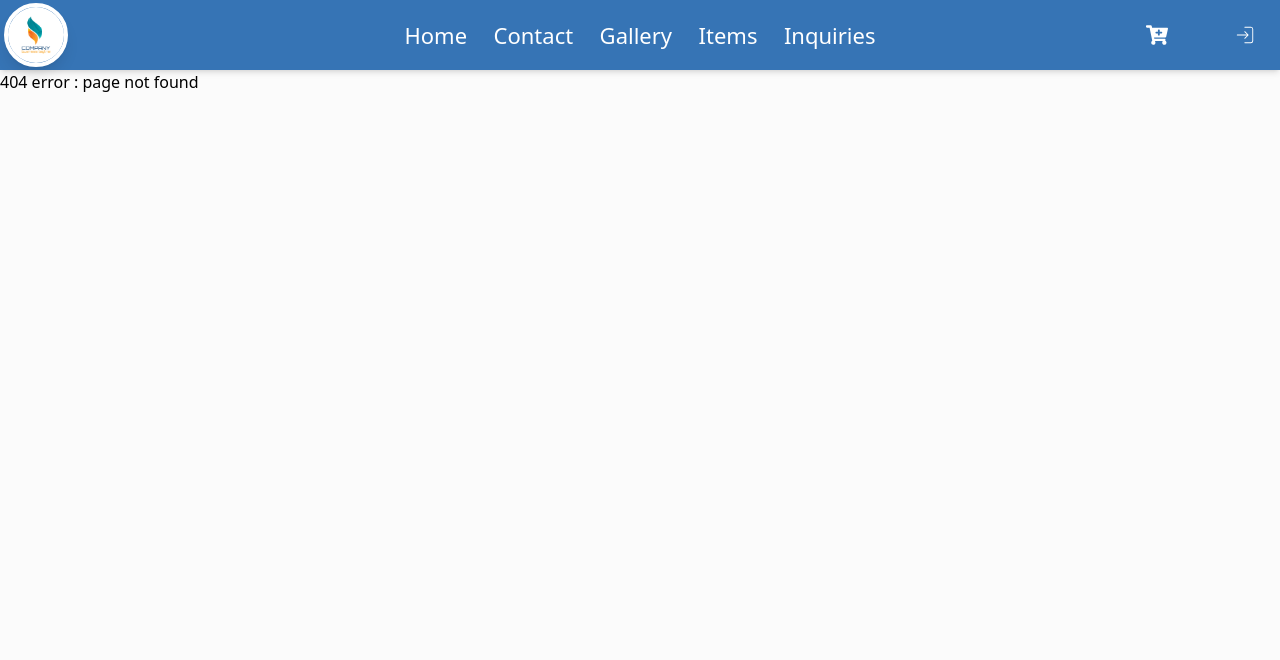
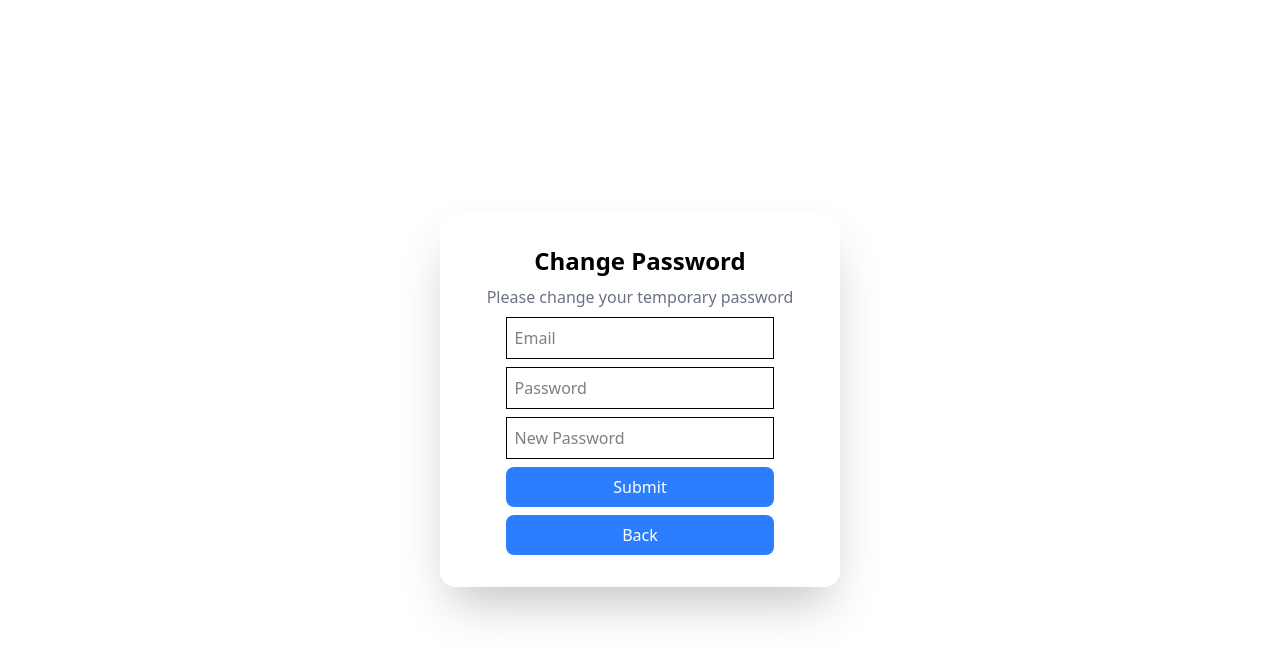
Before and after one commit to Chathura11/kv-audio-frontend, a React (Vite) app: page /change-password in a window 1280 px wide. Before the commit this address had no page. Shown: the top 660 px of the page. Built offline with nearby package versions, Linux system fonts and the light colour scheme.

Commit message:
added forgot password pages

```diff
--- a/src/App.jsx
+++ b/src/App.jsx
@@ -9,6 +9,8 @@ import Login from './pages/login/login';
 import { Toaster } from 'react-hot-toast';
 import RegisterPage from './pages/register/register';
 import VerifyEmail from './pages/verifyEmail/verifyEmail';
+import ForgotPasswordPage from './pages/forgotPassword/forgotPasswordPage';
+import ChangePasswordPage from './pages/forgotPassword/changePasswordPage';
 
 
 function App() {
@@ -22,6 +24,8 @@ function App() {
           <Route path='/login' element={<Login/>}></Route>
           <Route path='/Register' element={<RegisterPage/>}></Route>
           <Route path='/verify-email' element={<VerifyEmail/>}></Route>
+          <Route path='/forgot-password' element={<ForgotPasswordPage/>}></Route>
+          <Route path='/change-password' element={<ChangePasswordPage/>}></Route>
           <Route path='/admin/*' element={<AdminPage/>}/>
           <Route path='/*' element={<HomePage/>} />
         </Routes>
--- /dev/null
+++ b/src/pages/forgotPassword/changePasswordPage.jsx
@@ -0,0 +1,42 @@
+import { useState } from "react";
+import { Link, useNavigate } from "react-router-dom";
+import axios from 'axios'
+import toast from "react-hot-toast";
+
+export default function ChangePasswordPage(){
+
+    const [email,setEmail] = useState('');
+    const [password,setPassword] = useState('');
+    const [newPassword,setNewPassword] = useState('');
+    const navigate = useNavigate();
+
+    function handleSubmit(){
+
+        const data ={
+            email : email,
+            password : password,
+            newPassword :newPassword
+        }
+
+        axios.put(`${import.meta.env.VITE_BACKEND_URL}/api/users/changePassword/${email}`,data).then((res)=>{
+            toast.success('Password changed successfully!');
+            navigate('/login')
+        }).catch((error)=>{
+            toast.error(error.response.data.message);
+        })
+    }
+
+    return(
+        <div className="w-full h-screen flex justify-center items-center">
+            <div className="w-[400px] bg-white shadow-2xl rounded-2xl flex flex-col items-center p-8 space-y-2">
+                <h1 className="font-bold text-2xl"> Change Password</h1>
+                <p className="text-gray-500">Please change your temporary password</p>
+                <input  placeholder="Email" value={email} onChange={(e)=>setEmail(e.target.value)} className="border p-2 rounde-lg w-[80%]"/>
+                <input type="password" placeholder="Password" value={password} onChange={(e)=>setPassword(e.target.value)} className="border p-2 rounde-lg w-[80%]"/>
+                <input type="password" placeholder="New Password" value={newPassword} onChange={(e)=>setNewPassword(e.target.value)} className="border p-2 rounde-lg w-[80%]"/>
+                <button onClick={handleSubmit} className="bg-blue-500 text-white p-2 rounded-lg w-[80%] hover:bg-blue-600 cursor-pointer">Submit</button>
+                <Link to="/login"  className="bg-blue-500 text-white p-2 rounded-lg w-[80%] hover:bg-blue-600 cursor-pointer align-middle text-center">Back</Link>
+            </div>
+        </div>
+    )
+}
--- /dev/null
+++ b/src/pages/forgotPassword/forgotPasswordPage.jsx
@@ -0,0 +1,34 @@
+import { useState } from "react"
+import axios from 'axios';
+import toast from "react-hot-toast";
+import { Link, useNavigate } from "react-router-dom";
+
+export default function ForgotPasswordPage(){
+
+    const [email,setEmail] = useState("");
+    const navigate = useNavigate();
+
+    function handleSendEmail(){
+        if(email != ""){
+            axios.get(`${import.meta.env.VITE_BACKEND_URL}/api/users/forgotPassword/${email}`).then((res)=>{
+                toast.success('Email sent successfully!');
+                navigate('/change-password')
+            }).catch((error)=>{
+                toast.error(error.response.data.message);
+            })
+        }
+
+    }
+
+    return(
+        <div className="w-full h-screen flex justify-center items-center">
+            <div className="w-[400px] bg-white shadow-2xl rounded-2xl flex flex-col items-center p-8 space-y-2">
+                <h1 className="font-bold text-2xl"> Forgot Password</h1>
+                <p className="text-gray-500">Please enter your email</p>
+                <input  placeholder="Email" value={email} onChange={(e)=>setEmail(e.target.value)} className="border p-2 rounde-lg w-[80%]"/>
+                <button onClick={handleSendEmail} className="bg-blue-500 text-white p-2 rounded-lg w-[80%] hover:bg-blue-600 cursor-pointer">Submit</button>
+                <Link to="/login"  className="bg-blue-500 text-white p-2 rounded-lg w-[80%] hover:bg-blue-600 cursor-pointer align-middle text-center">Back</Link>
+            </div>
+        </div>
+    )
+}
--- a/src/pages/login/login.jsx
+++ b/src/pages/login/login.jsx
@@ -2,7 +2,7 @@ import { useState } from "react";
 import "./login.css";
 import axios from 'axios';
 import toast from "react-hot-toast";
-import { useNavigate } from "react-router-dom";
+import { Link, useNavigate } from "react-router-dom";
 import { useGoogleLogin } from "@react-oauth/google";
 import { FaGoogle } from "react-icons/fa";
 
@@ -81,6 +81,10 @@ export default function Login() {
                         Login
                     </button>
 
+                    <div className="text-accent border-b mt-[-15px]">
+                        <Link to="/forgot-password">Forgot Password</Link>
+                    </div>
+
                     <div
                         onClick={googleLogin}
                         className="w-[300px] py-3 bg-blue-600 text-white text-lg rounded-xl shadow-md flex justify-center items-center gap-3 cursor-pointer hover:bg-blue-800 transition-all"
--- a/src/pages/verifyEmail/verifyEmail.jsx
+++ b/src/pages/verifyEmail/verifyEmail.jsx
@@ -44,11 +44,11 @@ export default function VerifyEmail(){
 
     return(
         <div className="w-full h-screen flex justify-center items-center">
-            <div className="w-[400px] h-[300px] bg-white shadow-lg rounded-lg flex flex-col items-center justify-center">
+            <div className="w-[400px] h-[300px] bg-white shadow-lg rounded-lg flex flex-col items-center justify-center space-y-2">
                 <h1 className="text-2xl font-bold ">Verify Email</h1>
-                <p className="text-gray-500">Please Verify yoour email</p>
+                <p className="text-gray-500">Please Verify your email</p>
                 <input type="Number" placeholder="OTP" value={otp} onChange={(e)=>setOtp(e.target.value)} className="border p-2 rounde-lg w-[80%]"/>
-                <button onClick={handleVerifyEmail} className="bg-blue-500 text-white p-2 rounded-lg w-[80%]">Verify</button>
+                <button onClick={handleVerifyEmail} className="bg-blue-500 hover:bg-blue-600 text-white p-2 rounded-lg w-[80%] cursor-pointer">Verify</button>
             </div>
         </div>
     )
```
